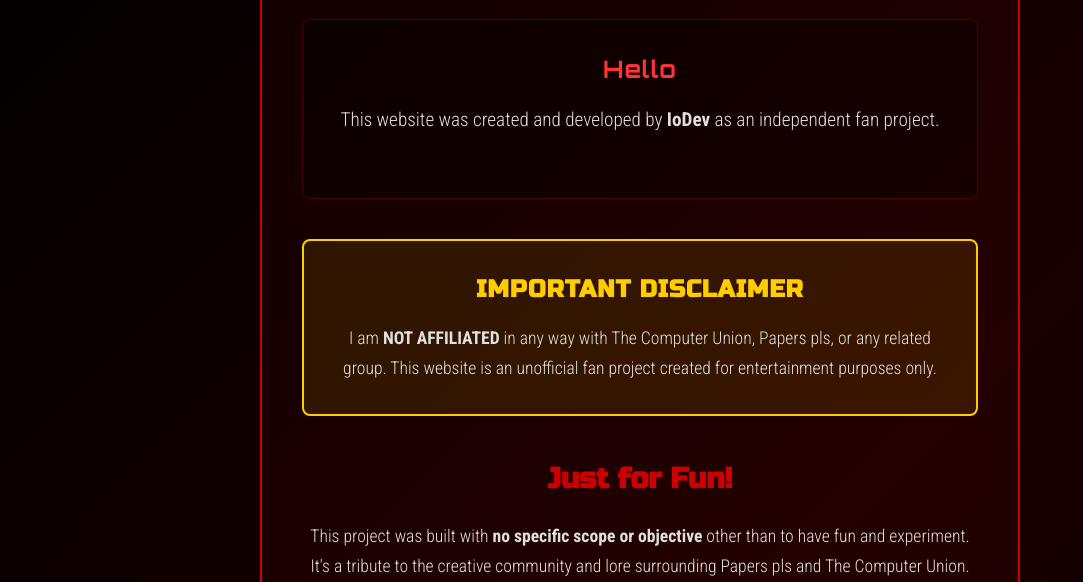
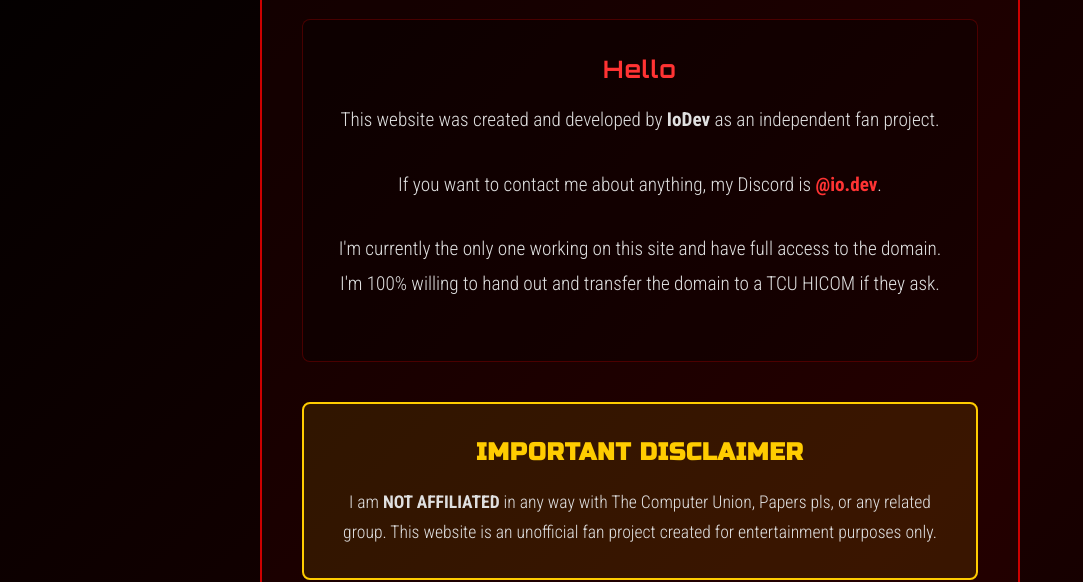
Before and after one commit to IoDevl/TCU-Site, a plain HTML site: page credits.html in a window 1280 px wide. Shown: the part 230-812 px from the top of the page, without its empty margins (0-1083 px from the left). Drawn offline with Linux system fonts and the light colour scheme.

Commit message:
More information

```diff
--- a/credits.html
+++ b/credits.html
@@ -177,6 +177,12 @@
                     <p class="credits-content">
                         This website was created and developed by <strong>IoDev</strong> as an independent fan project.
                     </p>
+                    <p class="credits-content">
+                        If you want to contact me about anything, my Discord is <strong><a href="https://discord.com/users/686613311886065668" style="color: #ff3333; text-decoration: none;">@io.dev</a></strong>.
+                    </p>
+                    <p class="credits-content">
+                        I'm currently the only one working on this site and have full access to the domain. I'm 100% willing to hand out and transfer the domain to a TCU HICOM if they ask.
+                    </p>
                 </div>
 
                 <div class="disclaimer">
```
